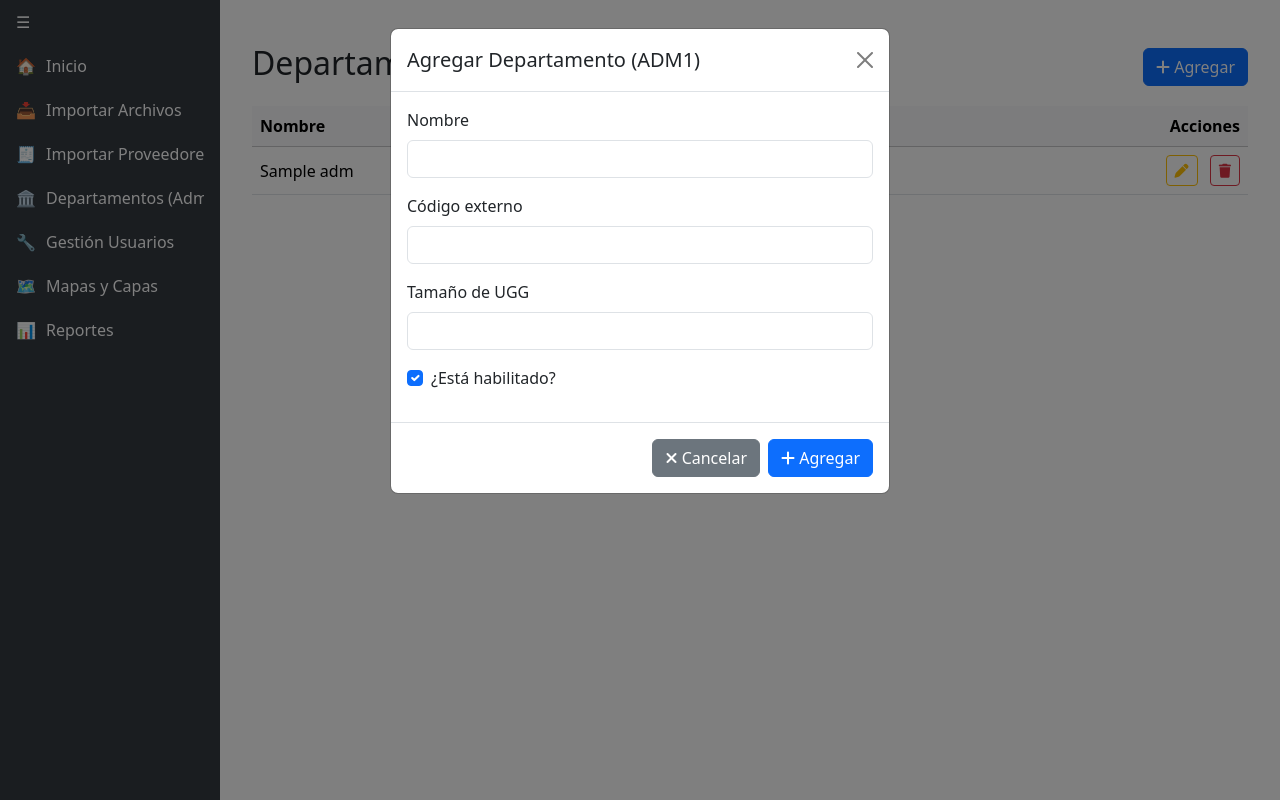
After one commit to CIAT-DAPA/ganabosques_web_admin, a Flask app: template src/templates/adm1/list.html in a window 1280 px wide, after a click on "Agregar". The commit adds this page. Run offline with Flask 3, Linux system fonts and the light colour scheme; the template is opened without the code that fills it: values that come from a table or form of the project are taken from there, most other values are stand-ins (such as "Sample title", 1, 10 or a date in 2020); parts of the project's set-up code (start-up, migrations or seed data) failed here and were passed over.

Commit message:
Created Adm1 CRUD

```diff
--- a/requirements.txt
+++ b/requirements.txt
@@ -19,3 +19,6 @@ python-dotenv==1.1.0
 requests==2.32.3
 urllib3==2.4.0
 Werkzeug==3.1.3
+flask-wtf
+wtforms
+pandas
--- a/src/app.py
+++ b/src/app.py
@@ -10,6 +10,7 @@ from config import config
 from routes.home import home_bp
 from routes.spatial_data_management import spatial_bp
 from routes.suppliers_data_management import suppliers_bp
+from routes.adm1_routes import adm1_bp
 
 # Inicializar Flask
 load_dotenv()
@@ -28,6 +29,7 @@ app.config['ALLOWED_EXTENSIONS'] = config['ALLOWED_EXTENSIONS']
 app.register_blueprint(home_bp)
 app.register_blueprint(spatial_bp)
 app.register_blueprint(suppliers_bp)
+app.register_blueprint(adm1_bp)
 
 # Ejecutar aplicación
 if __name__ == '__main__':
--- /dev/null
+++ b/src/forms/adm1_form.py
@@ -0,0 +1,26 @@
+from flask_wtf import FlaskForm
+from wtforms import StringField, BooleanField, SubmitField, FloatField
+from wtforms.validators import DataRequired, Length, Optional
+
+class Adm1Form(FlaskForm):
+    name = StringField(
+        'Nombre',
+        validators=[
+            DataRequired(message='El nombre es obligatorio.'),
+            Length(max=255, message='Máximo 255 caracteres.')
+        ]
+    )
+
+    ext_id = StringField(
+        'Código externo',
+        validators=[Length(max=100, message='Máximo 100 caracteres.')]
+    )
+
+    ugg_size = FloatField(
+        'Tamaño de UGG',
+        validators=[Optional()]
+    )
+
+    enable = BooleanField('¿Está habilitado?', default=True)
+
+    submit = SubmitField('Guardar')
--- /dev/null
+++ b/src/templates/adm1/list.html
@@ -0,0 +1,101 @@
+{% extends 'base.html' %}
+{% block title %}Departamentos (ADM1){% endblock %}
+
+{% block content %}
+<div class="container mt-4">
+  <div class="d-flex justify-content-between align-items-center mb-3">
+    <h2>Departamentos (ADM1)</h2>
+    <button class="btn btn-primary" data-bs-toggle="modal" data-bs-target="#addAdm1Modal">
+      <i class="fas fa-plus"></i> Agregar
+    </button>
+  </div>
+
+  {% if adm1 %}
+  <table class="table table-hover align-middle rounded-3">
+    <thead class="table-light">
+      <tr>
+        <th>Nombre</th>
+        <th>Ext ID</th>
+        <th>UGG</th>
+        <th>Estado</th>
+        <th class="text-end">Acciones</th>
+      </tr>
+    </thead>
+    <tbody>
+      {% for adm in adm1 %}
+      <tr>
+        <td>{{ adm.name }}</td>
+        <td>{{ adm.ext_id }}</td>
+        <td>{{ adm.ugg_size }}</td>
+        <td>{{ 'Habilitado' if adm.log.enable else 'Deshabilitado' }}</td>
+        <td class="text-end">
+          <a href="{{ url_for('adm1.edit_adm1', id=adm.id) }}" class="btn btn-sm btn-outline-warning me-2" title="Editar">
+            <i class="fas fa-pen"></i>
+          </a>
+          {% if adm.log.enable %}
+          <a href="{{ url_for('adm1.delete_adm1', id=adm.id) }}" class="btn btn-sm btn-outline-danger" title="Deshabilitar">
+            <i class="fas fa-trash"></i>
+          </a>
+          {% else %}
+          <a href="{{ url_for('adm1.reset_adm1', id=adm.id) }}" class="btn btn-sm btn-outline-success" title="Reactivar">
+            <i class="fas fa-undo"></i>
+          </a>
+          {% endif %}
+        </td>
+      </tr>
+      {% endfor %}
+    </tbody>
+  </table>
+  {% else %}
+  <div class="alert alert-info">No hay departamentos registrados.</div>
+  {% endif %}
+</div>
+
+<!-- Modal: Agregar Departamento -->
+<div class="modal fade" id="addAdm1Modal" tabindex="-1" aria-labelledby="addAdm1Label" aria-hidden="true">
+  <div class="modal-dialog">
+    <form method="POST" class="modal-content">
+      {{ form.hidden_tag() }}
+      <div class="modal-header">
+        <h5 class="modal-title" id="addAdm1Label">Agregar Departamento (ADM1)</h5>
+        <button type="button" class="btn-close" data-bs-dismiss="modal" aria-label="Cerrar"></button>
+      </div>
+      <div class="modal-body">
+        <div class="mb-3">
+          {{ form.name.label(class="form-label") }}
+          {{ form.name(class="form-control") }}
+          {% for error in form.name.errors %}
+          <div class="text-danger">{{ error }}</div>
+          {% endfor %}
+        </div>
+        <div class="mb-3">
+          {{ form.ext_id.label(class="form-label") }}
+          {{ form.ext_id(class="form-control") }}
+          {% for error in form.ext_id.errors %}
+          <div class="text-danger">{{ error }}</div>
+          {% endfor %}
+        </div>
+        <div class="mb-3">
+          {{ form.ugg_size.label(class="form-label") }}
+          {{ form.ugg_size(class="form-control") }}
+          {% for error in form.ugg_size.errors %}
+          <div class="text-danger">{{ error }}</div>
+          {% endfor %}
+        </div>
+        <div class="form-check mb-3">
+          {{ form.enable(class="form-check-input") }}
+          {{ form.enable.label(class="form-check-label") }}
+        </div>
+      </div>
+      <div class="modal-footer">
+        <button type="button" class="btn btn-secondary" data-bs-dismiss="modal">
+          <i class="fas fa-times"></i> Cancelar
+        </button>
+        <button type="submit" class="btn btn-primary">
+          <i class="fas fa-plus"></i> Agregar
+        </button>
+      </div>
+    </form>
+  </div>
+</div>
+{% endblock %}
--- a/src/templates/base.html
+++ b/src/templates/base.html
@@ -5,6 +5,7 @@
     <title>Web Admin</title>
     <link href="https://cdn.jsdelivr.net/npm/bootstrap@5.3.2/dist/css/bootstrap.min.css" rel="stylesheet">
     <link href="https://cdn.jsdelivr.net/npm/bootstrap-select@1.13.18/dist/css/bootstrap-select.min.css" rel="stylesheet">
+    <link rel="stylesheet" href="https://cdnjs.cloudflare.com/ajax/libs/font-awesome/6.5.0/css/all.min.css">
     <meta name="viewport" content="width=device-width, initial-scale=1">
     <style>
         body {
@@ -34,7 +35,7 @@
             color: #fff;
         }
 
-        .nav-link :hover {
+        .nav-link:hover {
             color: #c7c7c7;
         }
 
@@ -98,10 +99,12 @@
     </style>
 </head>
 <body>
+    <!-- Botón menú móvil -->
     <div class="d-md-none p-2">
         <button class="btn btn-outline-secondary" data-bs-toggle="offcanvas" data-bs-target="#mobileSidebar">☰ Menú</button>
     </div>
 
+    <!-- Sidebar lateral (desktop) -->
     <nav id="sidebar" class="sidebar d-none d-md-block">
         <button id="toggleSidebar" class="toggle-btn">☰</button>
         <nav class="nav flex-column">
@@ -113,6 +116,9 @@
             </a>
             <a class="nav-link {% if active_page == 'import_suppliers' %}active{% endif %}" href="{{ url_for('suppliers.importar_proveedores') }}">
                 🧾 <span>Importar Proveedores</span>
+            </a>
+            <a class="nav-link {% if active_page == 'adm1' %}active{% endif %}" href="{{ url_for('adm1.list_adm1') }}">
+                🏛️ <span>Departamentos (Adm1)</span>
             </a>
             <a class="nav-link" href="#">
                 🔧 <span>Gestión Usuarios</span>
@@ -126,6 +132,7 @@
         </nav>
     </nav>
 
+    <!-- Sidebar móvil (offcanvas) -->
     <div class="offcanvas offcanvas-start" tabindex="-1" id="mobileSidebar">
         <div class="offcanvas-header bg-dark text-white">
             <h5 class="offcanvas-title">Menú</h5>
@@ -136,6 +143,7 @@
                 <a class="nav-link text-white {% if active_page == 'home' %}active{% endif %}" href="{{ url_for('home.home') }}">🏠 Home</a>
                 <a class="nav-link text-white {% if active_page == 'importar' %}active{% endif %}" href="{{ url_for('spatial.upload_file') }}">📥 Importar Archivos</a>
                 <a class="nav-link text-white {% if active_page == 'import_suppliers' %}active{% endif %}" href="{{ url_for('suppliers.importar_proveedores') }}">🧾 Importar Proveedores</a>
+                <a class="nav-link text-white {% if active_page == 'adm1' %}active{% endif %}" href="{{ url_for('adm1.list_adm1') }}">🏛️ Departamentos (Adm1)</a>
                 <a class="nav-link text-white" href="#">🔧 Gestión Usuarios</a>
                 <a class="nav-link text-white" href="#">🗺️ Mapas y Capas</a>
                 <a class="nav-link text-white" href="#">📊 Reportes</a>
@@ -143,11 +151,12 @@
         </div>
     </div>
 
+    <!-- Contenido principal -->
     <div class="content">
         {% block content %}{% endblock %}
     </div>
 
-    <!-- JS dependencies (in correct order) -->
+    <!-- Scripts -->
     <script src="https://code.jquery.com/jquery-3.6.0.min.js"></script>
     <script src="https://cdn.jsdelivr.net/npm/bootstrap@5.3.2/dist/js/bootstrap.bundle.min.js"></script>
     <script src="https://cdn.jsdelivr.net/npm/bootstrap-select@1.13.18/dist/js/bootstrap-select.min.js"></script>
@@ -166,12 +175,10 @@
                 console.error('No se pudo inicializar selectpicker. Verifica jQuery y bootstrap-select.');
             }
         });
-    </script>
-    <script>
+
         $(function () {
             $('.selectpicker').selectpicker();
         });
     </script>
-
 </body>
 </html>
```
Also changed, not shown: src/routes/adm1_routes.py (added, +80 -0 lines), src/templates/adm1/add.html (added, +49 -0 lines), src/templates/adm1/edit.html (added, +43 -0 lines).
